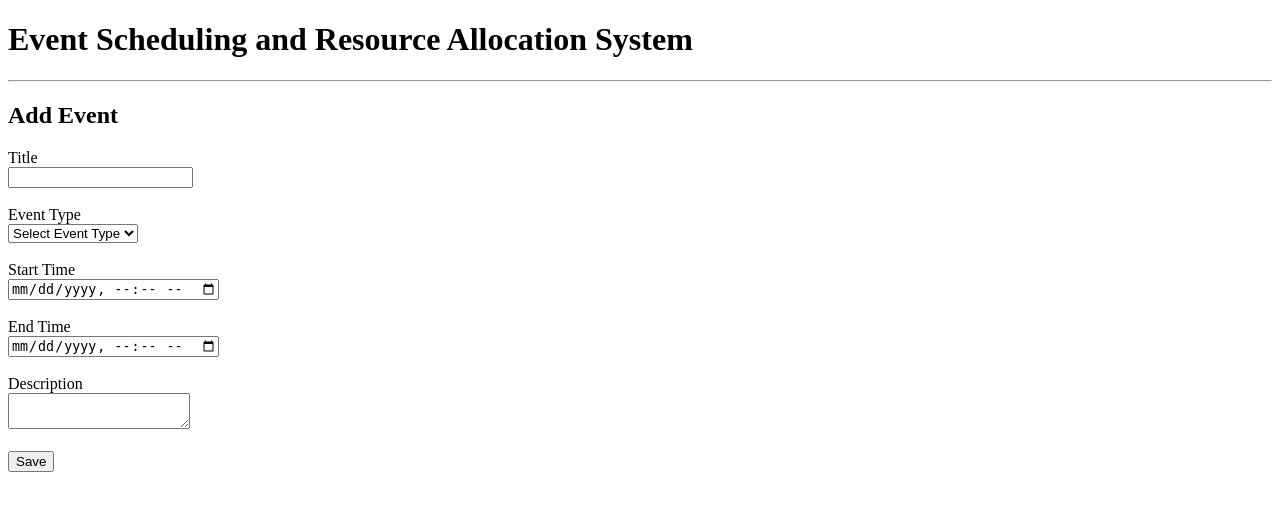
After one commit to kavyaaa57/flask-event-scheduler, a Flask app: page /events/add in a window 1280 px wide. The commit adds this page. Shown: the top 511 px of the page. Run offline with Flask 3, Linux system fonts and the light colour scheme; parts of the project's set-up code (start-up, migrations or seed data) failed here and were passed over.

Commit message:
Added events add and list functionality

```diff
--- a/app.py
+++ b/app.py
@@ -1,11 +1,33 @@
 from flask import Flask, render_template
-from flask_sqlalchemy import SQLAlchemy
+from flask import request, redirect, url_for
+from datetime import datetime
+from models.event import Event
+from extensions import db
+
 app=Flask(__name__)
 app.config.from_object('config.Config')
-db=SQLAlchemy(app)
+db.init_app(app)
 @app.route('/')
 def hello():
     return render_template('index.html')
+@app.route('/events')
+def event_list():
+    events=Event.query.all()
+    return render_template('events/list.html', events=events)
+@app.route('/events/add', methods=['GET','POST'])
+def add_event():
+    if request.method=='POST':
+        event=Event(
+            title=request.form['title'],
+            event_type=request.form['event_type'],
+            start_time=datetime.fromisoformat(request.form['start_time']),
+            end_time=datetime.fromisoformat(request.form['end_time']),
+            description=request.form['description']
+        )
+        db.session.add(event)
+        db.session.commit()
+        return redirect(url_for('event_list'))
 
+    return render_template('events/add.html')
 if __name__=='__main__':
     app.run(debug=True)
--- /dev/null
+++ b/extensions.py
@@ -0,0 +1,2 @@
+from flask_sqlalchemy import SQLAlchemy
+db=SQLAlchemy()
--- /dev/null
+++ b/templates/events/add.html
@@ -0,0 +1,30 @@
+{% extends "index.html" %}
+{% block title %}Add Event{% endblock %}
+
+{% block content %}
+<h2>Add Event</h2>
+
+<form method="POST" action="/events/add">
+    <label>Title</label><br>
+    <input type="text" name="title" required><br><br>
+
+    <label>Event Type </label><br>
+    <select name="event_type" required>
+        <option value="">Select Event Type</option>
+        <option value="Workshop">Workshop</option>
+        <option value="Seminar">Seminar</option>
+        <option value="Class">Class</option>
+    </select><br><br>
+
+    <label>Start Time</label><br>
+    <input type="datetime-local" name="start_time" required><br><br>
+
+    <label>End Time</label><br>
+    <input type="datetime-local" name="end_time" required><br><br>
+
+    <label >Description</label><br>
+    <textarea name="description"></textarea><br><br>
+
+    <button type="submit">Save</button>
+</form>
+{% endblock %}
--- a/templates/index.html
+++ b/templates/index.html
@@ -6,7 +6,8 @@
     <title>Event Scheduler</title>
 </head>
 <body>
-    <h1>Welcome my friend</h1>
-
+    <h1>Event Scheduling and Resource Allocation System</h1>
+    <hr>
+    {% block content %}{% endblock %}
 </body>
 </html>
```
Also changed, not shown: models/event.py (added, +9 -0 lines), templates/events/list.html (added, +30 -0 lines).
